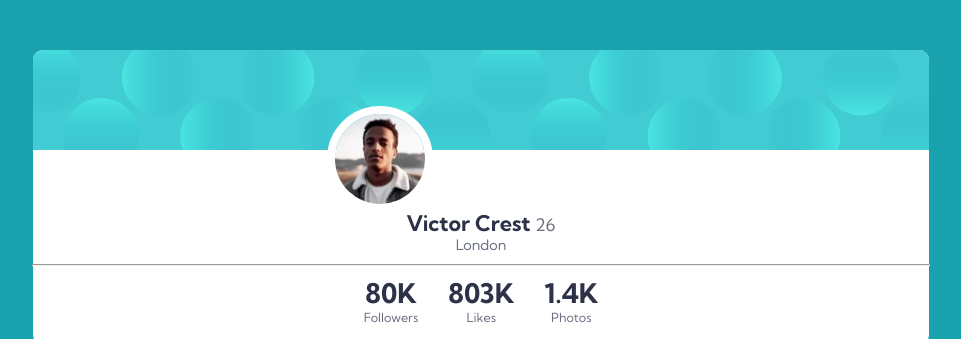
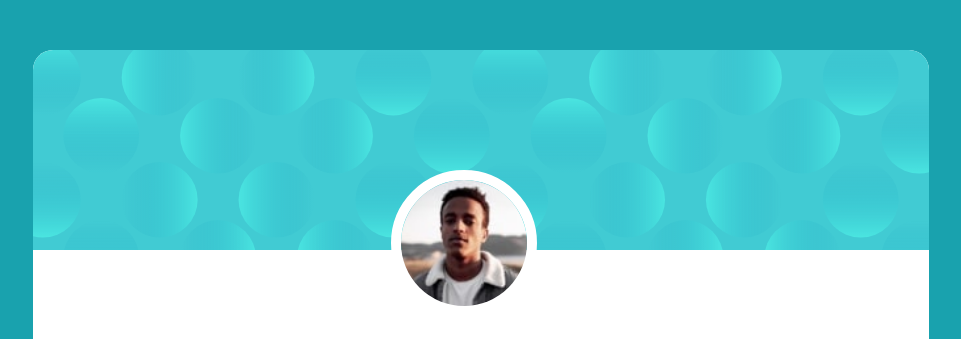
Before and after one commit to YasminFerreira0/Profile-card-component, a plain HTML site: page index.html in a window 1280 px wide. Shown: the part 150-489 px from the top of the page, without its empty margins (159-1120 px from the left). Drawn offline with Linux system fonts and the light colour scheme.

Commit message:
Update style.css

```diff
--- a/css/style.css
+++ b/css/style.css
@@ -88,82 +88,44 @@ body {
 /**DESKTOP**/
 
 @media screen and (min-width: 500px) {
-    body {
-        background-color: hsl(185, 75%, 39%);
-        width: 100%;
-        color: hsl(229, 23%, 23%);
-        font-family: 'Kumbh Sans', sans-serif;
-        text-align: center;
-        font-size: 18px;
-    }
-
     .container {
-        width: 70vw;
-        display: flex;
-        flex-direction: column;
-        justify-content: center;
-        align-items: center;
-        margin: 25vh 15vw;
-        border-radius: 10px;
-        background-color: #ffffff;
+        border-radius: 20px;
     }
 
     .bg-card {
-        background-image: url(../images/bg-pattern-card.svg);
-        background-repeat: no-repeat;
-        background-size: cover;
-        border-top-left-radius: 10px;
-        border-top-right-radius: 10px;
+        border-top-left-radius: 20px;
+        border-top-right-radius: 20px;
         width: 70vw;
-        height: 100px;
+        height: 200px;
     }
 
     .container__perfil {
-        border: 8px solid #ffffff;
+        border: 10px solid #ffffff;
         border-radius: 50%;
         position: absolute;
-        top: 32vh;
-        left: 38vw;
-        width: 5em;
+        top: 40vh;
+        left: 43vw;
+        width: 7em;
     }
+
     .container__cardperfil {
-        display: flex;
-        flex-direction: column;
-        align-items: center;
-        justify-content: center;
-        padding: 50px 0 10px 0;
+        padding: 80px 0 10px 0;
     }
 
     .container__name {
-        padding: 10px 0;
-        font-size: 0.8em;
+        padding: 15px 0;
+        font-size: 1.2em;
     }
 
 
     .card-paragrafo {
-        color:hsl(227, 10%, 46%);
-        font-size: 0.7em;
-    }
-
-    .linha {
-        color: hsl(227, 10%, 46%);
-        width: 70vw;
+        font-size: 0.9em;
     }
 
     .container__details {
-        display: flex;
-        flex-direction: row;
-        gap: 30px;
-        padding: 10px 0;
+        gap: 100px;
+        padding: 20px 0;
+        font-size: 1.1em;
     }
 
-
-    .card-idade {
-        font-weight: 400;
-        font-size: 0.8em;
-    }
-
-    .cardperfil__localizacao {
-        font-size: 1em;
-    }
 }
```
